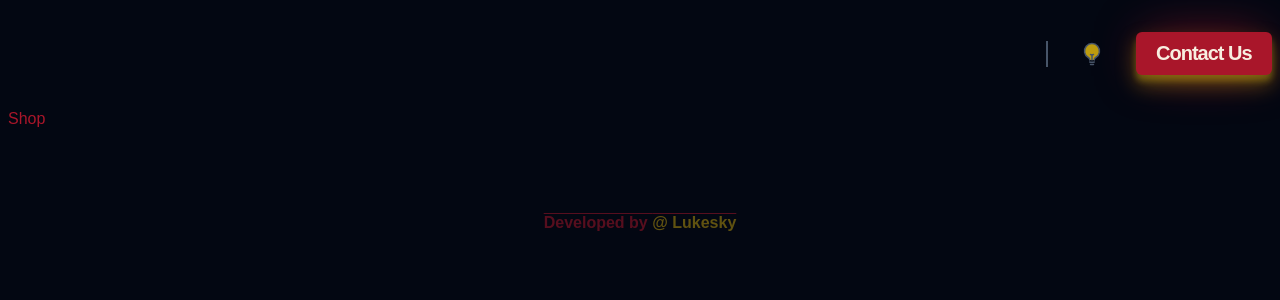
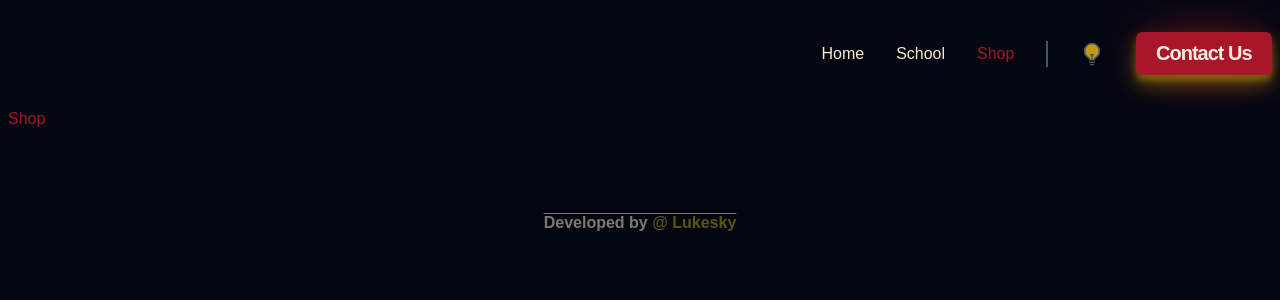
Before and after one commit to LucasDevFoodie/Adelaide-On-Wheel-Pro, a React (Vite) app: page /shop in a window 1280 px wide. Shown: the top 300 px of the page. Built offline with nearby package versions, Linux system fonts and the light colour scheme; a web font is replaced by a local one.

Commit message:
Added routing and menues

```diff
--- a/src/App.tsx
+++ b/src/App.tsx
@@ -3,17 +3,22 @@ import './assets/index.css'
 import './assets/shared.css'
 import { Header } from './sections/Header'
 import { Footer } from './sections/Footer'
-import { RouterProvider } from 'react-router-dom'
-import { Router } from './router'
 
-function App():React.JSX.Element {
+import { BrowserRouter, Route, Routes } from 'react-router-dom'
+import {  RoutesParams } from './router'
+
+function App(): React.JSX.Element {
   return (
-    <>
-      <Header/>
-      <RouterProvider router={Router} />
+    <BrowserRouter>
+      <Header />
+      <Routes>
+        {RoutesParams.map((route) => (
+          <Route key={route.path} path={route.path} element={route.element} />
+        ))}
+      </Routes>
       <Footer />
-    </>
+    </BrowserRouter>
   )
 }
 
-export default App
+export default App;
--- a/src/assets/index.css
+++ b/src/assets/index.css
@@ -66,7 +66,12 @@ button {
 }
 
 a {
-  color: var(--color-primary);
+  color: var(--color-light);
+  text-decoration: none;
+}
+
+a.active {
+  color: var(--color-primary)
 }
 
 strong {
--- a/src/main.tsx
+++ b/src/main.tsx
@@ -1,7 +1,7 @@
 import { StrictMode } from 'react'
 import { createRoot } from 'react-dom/client'
+import App from './App.tsx'
 
-import App from './App.tsx'
 
 createRoot(document.getElementById('root')!).render(
   <StrictMode>
--- a/src/router/Routes.tsx
+++ /dev/null
@@ -1,26 +0,0 @@
-
-import { Main } from '../sections/Main'
-import { School } from '../sections/School'
-import { Shop } from '../sections/Shop'
-import { NotFound } from '../sections/Error/NotFound'
-import { RouteObject } from 'react-router-dom'
-
-
- export const ROUTES: RouteObject[] = [
-    {
-        path: '/',
-        element: <Main/>
-    },
-    {
-        path: '/school',
-        element: <School/>
-    },
-    {
-        path: '/shop',
-        element: <Shop/>
-    },
-    {
-        path: '*',
-        element: <NotFound/>
-    },
-];
--- a/src/router/index.tsx
+++ b/src/router/index.tsx
@@ -1,9 +1,37 @@
-import { createBrowserRouter, createRoutesFromElements, Route, RouteObject } from "react-router-dom";
-import { ROUTES } from './Routes'
+import { Main } from '../sections/Main'
+import { School } from '../sections/School'
+import { Shop } from '../sections/Shop'
+import { NotFound } from '../sections/Status/NotFound'
+import { RouteObject } from 'react-router-dom'
 
-export const Router = createBrowserRouter(
-        createRoutesFromElements(
-            ROUTES.map(({path, element}: RouteObject) => (
-                <Route key={path} path={path} element={element} />
-            )))
-    )
+export const ROUTES = {
+    Home: {
+        path: '/',
+        element: <Main />,
+        label: 'Home',
+    },
+    School: {
+        path: '/school',
+        element: <School />,
+        label: 'School'
+    },
+    Shop: {
+        path: '/shop',
+        element: <Shop />,
+        label: 'Shop'
+    },
+    NotFound: {
+        path: '*',
+        element: <NotFound />,
+    }
+}
+
+
+
+
+ export const RoutesParams: RouteObject[] = Object.entries(ROUTES).map(([,value]) => {
+    return {
+        path: value.path,
+        element: value.element
+    }
+ })
--- a/src/sections/Header/MobileBar.tsx
+++ b/src/sections/Header/MobileBar.tsx
@@ -1,6 +1,7 @@
 import { MouseEventHandler, useCallback, useRef, useState } from "react";
 import { Button } from "../../components/Button";
 import styles from "./MobileBar.module.css";
+import { RoutingItem } from "./RoutingItems";
 
 const MobileBar = ({ handleThemeToggle }: { handleThemeToggle: MouseEventHandler }) => {
     const [isOpen, setIsOpen] = useState(false);
@@ -49,12 +50,10 @@ const MobileBar = ({ handleThemeToggle }: { handleThemeToggle: MouseEventHandler
                 {isOpen &&
                     <nav >
                         <ul className={styles.menu}>
-                            {/* {Links.map(link => (
-                                <li key={link.id}>
-                                    <a className={styles.link} href={link.href} onClick={handleMenuClick}>{link.name}</a>
-                                </li>
-                            ))
-                            } */}
+                            <RoutingItem onClick={(e) => {
+                                        e.stopPropagation()
+                                        handleMenuClick()
+                                    }}/>
                             <li className={styles.linkLine}></li>
                             <li>
                                 <Button ariaLabel='theme toggle button'
--- /dev/null
+++ b/src/sections/Header/RoutingItems.tsx
@@ -0,0 +1,19 @@
+import { NavLink } from "react-router-dom"
+import {ROUTES} from '../../router'
+import { MouseEventHandler } from "react"
+
+export const RoutingItem = ({onClick}: {onClick?: MouseEventHandler}) => {
+    return (
+        <>
+        <li onClick={onClick}>
+            <NavLink to={ROUTES.Home.path}>{ROUTES.Home.label}</NavLink>
+        </li>
+         <li onClick={onClick}>
+             <NavLink to={ROUTES.School.path}>{ROUTES.School.label}</NavLink>
+         </li>
+         <li onClick={onClick}>
+             <NavLink to={ROUTES.Shop.path}>{ROUTES.Shop.label}</NavLink>
+         </li>
+        </>
+    )
+}
--- a/src/sections/Header/WebBar.tsx
+++ b/src/sections/Header/WebBar.tsx
@@ -1,15 +1,14 @@
 import styles from './WebBar.module.css'
 import { Button } from '../../components/Button'
 import { MouseEventHandler } from 'react';
-import { Path } from 'react-router-dom';
+import { RoutingItem } from './RoutingItems';
 
 const WebBar = ({ handleThemeToggle }: { handleThemeToggle: MouseEventHandler }) => {
-
     return (
         <header className={`${styles.header} container`}>
             <nav>
                 <ul className={styles.menu}>
-
+                    <RoutingItem />
                     <li className={styles.line}></li>
                     <li>
                         <Button ariaLabel='theme toggle button'
```
Also changed, not shown: src/sections/Status/Loading.tsx (added), src/sections/Status/NotFound.tsx (renamed from src/sections/Error/NotFound.tsx).
